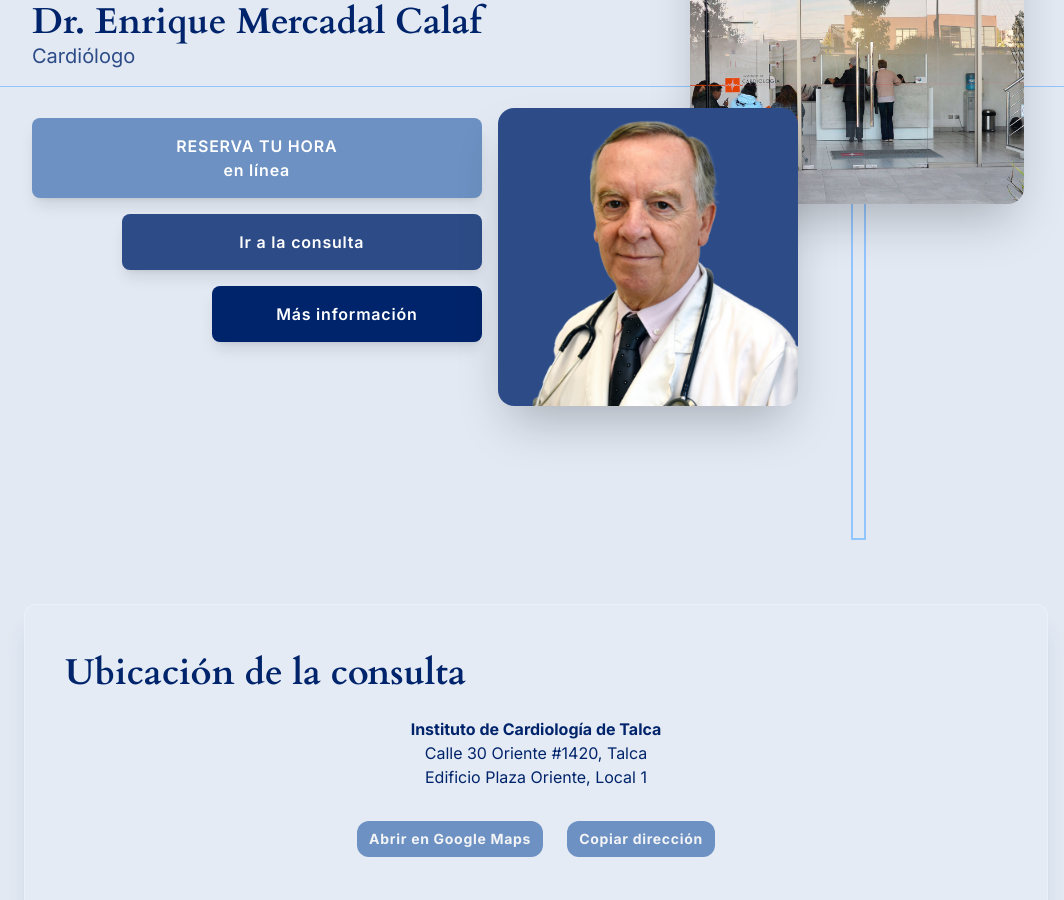
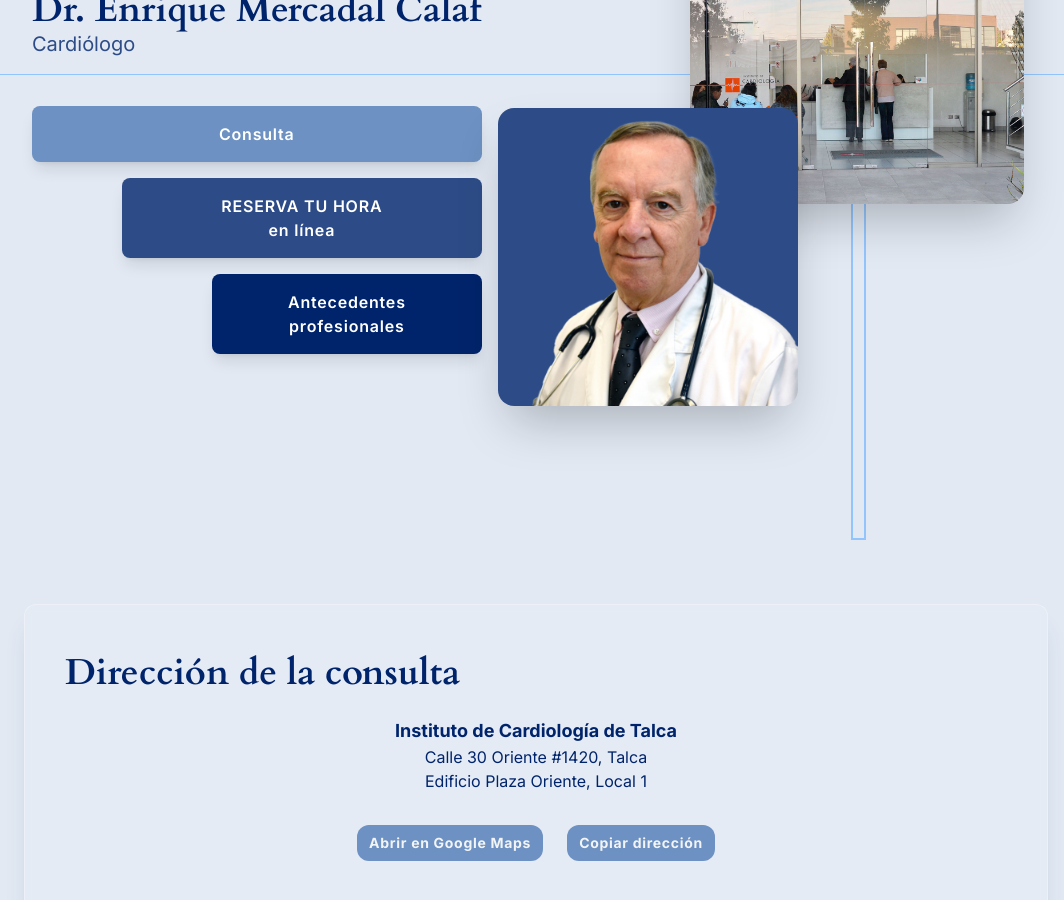
Before and after one commit to imercadal/cardiology-website, a Next.js app: page / in a window 1280 px wide. Shown: the part 260-1160 px from the top of the page, without its empty margins (104-1168 px from the left). Built offline with nearby package versions, Linux system fonts and the light colour scheme; no server answers; a web font is replaced by a local one.

Commit message:
Cambios en botones

```diff
--- a/app/page.jsx
+++ b/app/page.jsx
@@ -88,34 +88,33 @@ export default function Home() {
           </div>
 
           <RectangleCard
-            href="https://api.icardiologia.ziz.cl/widget/agenda/reserva"
-            isExternal
+            href="#informacion"
             delay={0}
-            className="rectangulo w-full bg-dark transition-all duration-700 ease-in-out hover:bg-rojoReserva"
+            className="rectangulo w-full bg-dark transition-all duration-700 ease-in-out"
             ariaLabel="Reservar hora en línea (abre en nueva ventana)"
           >
             <h5>
-              RESERVA TU HORA <br /> en línea
+              Consulta
             </h5>
           </RectangleCard>
 
           <RectangleCard
-            href="https://icardiologia.cl/"
+            href="https://api.icardiologia.ziz.cl/widget/agenda/reserva"
             isExternal
             delay={0.1}
-            className="rectangulo bg-darker w-full sm:w-[80%] transition-all duration-700 ease-in-out hover:opacity-50"
+            className="rectangulo bg-darker w-full sm:w-[80%] transition-all duration-700 ease-in-out hover:bg-rojoReserva"
             ariaLabel="Ir al sitio de la consulta (abre en nueva ventana)"
           >
-            <h5>Ir a la consulta</h5>
+            <h5>RESERVA TU HORA <br /> en línea</h5>
           </RectangleCard>
 
           <RectangleCard
-            href="#informacion"
+            href="#antecedentes"
             delay={0.2}
             className="rectangulo bg-darkest w-full sm:w-[60%] transition-all duration-800 ease-in-out"
-            ariaLabel="Ir a la sección de información"
+            ariaLabel="Ir a la sección de antecedentes profesionales"
           >
-            <h5>Más información</h5>
+            <h5>Antecedentes profesionales</h5>
           </RectangleCard>
         </div>
 
@@ -153,9 +152,18 @@ export default function Home() {
 
       >
         <div className="w-full mb-8 md:mb-16">
-          <h1>Ubicación de la consulta</h1>
-          <p className="pt-6 text-center font-bold">
-            Instituto de Cardiología de Talca
+          <h1>Dirección de la consulta</h1>
+          <p className="pt-6 text-lg text-center font-bold">
+            <a
+              href="https://icardiologia.cl/"
+              target="_blank"
+              rel="noopener noreferrer"
+              className="hover:underline"
+              aria-label="Visitar sitio web del Instituto de Cardiología de Talca (abre en nueva ventana)"
+            >
+
+              Instituto de Cardiología de Talca
+            </a>
           </p>
           <p className="pb-6 text-center">
             Calle 30 Oriente #1420, Talca
```
